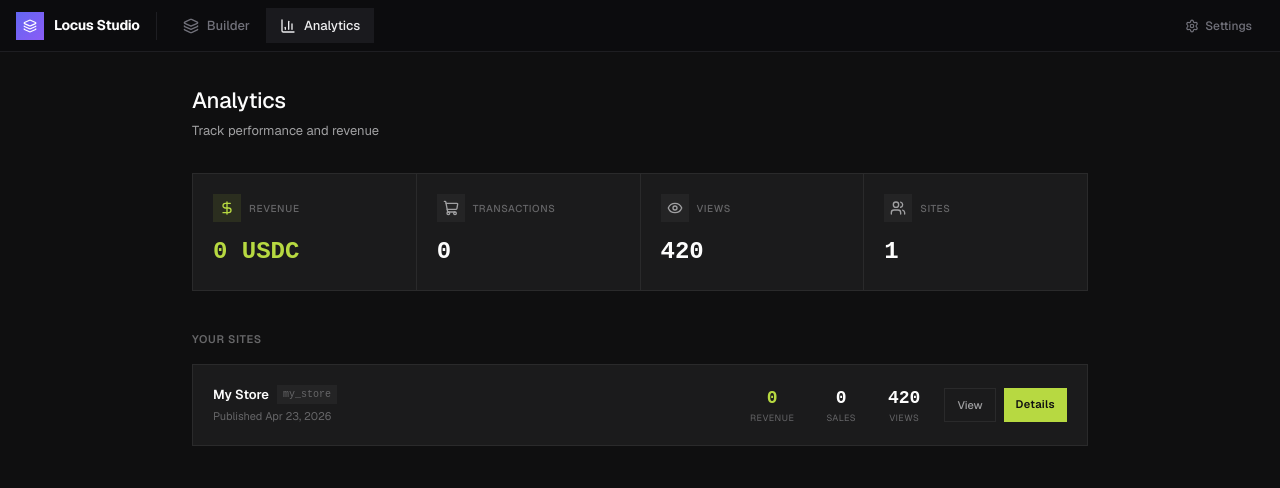
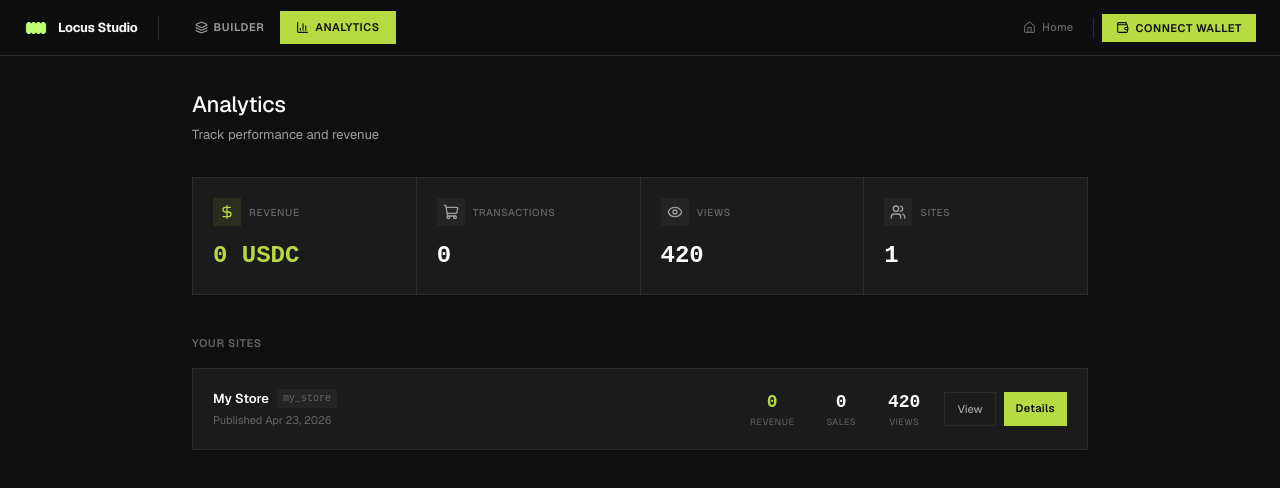
Before and after one commit to maulana-tech/buildwithlocus, a Next.js app: page /analytics in a window 1280 px wide. Shown: the top 488 px of the page. Built offline with nearby package versions, Linux system fonts and the light colour scheme.

Commit message:
refactor(src/components/AppNavbar.tsx): auto update

```diff
--- a/src/components/AppNavbar.tsx
+++ b/src/components/AppNavbar.tsx
@@ -1,37 +1,107 @@
 'use client';
 
-import React from 'react';
+import React, { useState } from 'react';
 import Link from 'next/link';
+import Image from 'next/image';
 import { usePathname } from 'next/navigation';
-import { LayoutDashboard, BarChart3, Layers, Settings, LogOut } from 'lucide-react';
+import { BarChart3, Home, Layers, Wallet, ChevronDown, LogOut, Copy, ExternalLink } from 'lucide-react';
 
 const NAV_ITEMS = [
   { href: '/dashboard', label: 'Builder', icon: Layers },
   { href: '/analytics', label: 'Analytics', icon: BarChart3 },
 ];
 
+type WalletState = {
+  connected: boolean;
+  address: string;
+  balance: string;
+  loading: boolean;
+};
+
 export function AppNavbar() {
   const pathname = usePathname();
+  const [wallet, setWallet] = useState<WalletState>(() => {
+    if (typeof window === 'undefined') return { connected: false, address: '', balance: '', loading: false };
+    try {
+      const saved = localStorage.getItem('locus_wallet');
+      if (saved) {
+        const data = JSON.parse(saved);
+        return { connected: true, address: data.address, balance: data.balance, loading: false };
+      }
+    } catch {}
+    return { connected: false, address: '', balance: '', loading: false };
+  });
+  const [showDropdown, setShowDropdown] = useState(false);
+  const [showConnect, setShowConnect] = useState(false);
+  const [apiKey, setApiKey] = useState('');
+
+  const connectWallet = async () => {
+    if (!apiKey.trim() || !apiKey.startsWith('claw_')) {
+      alert('Please enter a valid Locus API key (starts with claw_)');
+      return;
+    }
+
+    setWallet(prev => ({ ...prev, loading: true }));
+
+    try {
+      const res = await fetch('/api/wallet', {
+        method: 'POST',
+        headers: { 'Content-Type': 'application/json' },
+        body: JSON.stringify({ apiKey }),
+      });
+
+      if (!res.ok) {
+        const err = await res.json();
+        throw new Error(err.error || 'Failed to connect');
+      }
+
+      const data = await res.json();
+      const walletData = { address: data.wallet_address, balance: data.balance };
+      localStorage.setItem('locus_wallet', JSON.stringify(walletData));
+      localStorage.setItem('locus_api_key', apiKey);
+      setWallet({ connected: true, ...walletData, loading: false });
+      setShowConnect(false);
+      setApiKey('');
+    } catch (err) {
+      alert(err instanceof Error ? err.message : 'Connection failed');
+      setWallet(prev => ({ ...prev, loading: false }));
+    }
+  };
+
+  const disconnect = () => {
+    localStorage.removeItem('locus_wallet');
+    localStorage.removeItem('locus_api_key');
+    setWallet({ connected: false, address: '', balance: '', loading: false });
+    setShowDropdown(false);
+  };
+
+  const shortenAddress = (addr: string) => {
+    if (addr.length <= 12) return addr;
+    return addr.slice(0, 6) + '...' + addr.slice(-4);
+  };
 
   return (
+    <>
       <nav style={{
-      height: '52px',
-      borderBottom: '1px solid #1e1e22',
-      background: '#0c0c0e',
+        height: '56px',
+        borderBottom: '1px solid #2a2a2b',
+        background: 'rgba(15, 15, 16, 0.7)',
+        backdropFilter: 'blur(16px)',
+        WebkitBackdropFilter: 'blur(16px)',
         display: 'flex',
         alignItems: 'center',
-      padding: '0 16px',
-      gap: '8px',
+        padding: '0 24px',
+        gap: 0,
         flexShrink: 0,
+        position: 'relative',
+        zIndex: 50,
       }}>
-      <div style={{ display: 'flex', alignItems: 'center', gap: '10px', paddingRight: '16px', borderRight: '1px solid #1e1e22', marginRight: '4px' }}>
-        <div style={{ width: '28px', height: '28px', borderRadius: '6px', background: 'linear-gradient(135deg, #6366f1, #8b5cf6)', display: 'flex', alignItems: 'center', justifyContent: 'center' }}>
-          <Layers size={14} color="#fff" />
-        </div>
-        <span style={{ fontWeight: 700, fontSize: '14px', letterSpacing: '-0.02em' }}>Locus Studio</span>
+        <div style={{ display: 'flex', alignItems: 'center', gap: '10px', paddingRight: '20px', borderRight: '1px solid #2a2a2b', marginRight: '20px' }}>
+          <Image src="/logo.png" alt="Locus" width={24} height={24} style={{ flexShrink: 0 }} />
+          <span style={{ fontWeight: 700, fontSize: '13px', letterSpacing: '-0.02em' }}>Locus Studio</span>
         </div>
 
-      <div style={{ display: 'flex', alignItems: 'center', gap: '2px' }}>
+        <div style={{ display: 'flex', alignItems: 'center', gap: 0 }}>
           {NAV_ITEMS.map((item) => {
             const isActive = pathname === item.href || pathname?.startsWith(item.href + '/');
             const Icon = item.icon;
@@ -42,18 +112,19 @@ export function AppNavbar() {
                 style={{
                   display: 'flex',
                   alignItems: 'center',
-                gap: '8px',
-                padding: '8px 14px',
-                borderRadius: '6px',
-                fontSize: '13px',
-                fontWeight: 500,
-                color: isActive ? '#ededef' : '#71717a',
-                background: isActive ? '#1a1a1e' : 'transparent',
+                  gap: '6px',
+                  padding: '8px 16px',
+                  fontSize: '11px',
+                  fontWeight: 600,
+                  color: isActive ? '#0f0f10' : '#a0a0a2',
+                  background: isActive ? '#b7d941' : 'transparent',
                   textDecoration: 'none',
-                transition: 'all 0.15s ease',
+                  letterSpacing: '0.05em',
+                  textTransform: 'uppercase',
+                  transition: 'color 0.15s ease',
                 }}
               >
-              <Icon size={16} />
+                <Icon size={13} />
                 {item.label}
               </Link>
             );
@@ -70,17 +141,163 @@ export function AppNavbar() {
               alignItems: 'center',
               gap: '6px',
               padding: '7px 12px',
-            borderRadius: '6px',
-            fontSize: '12px',
+              fontSize: '11px',
               fontWeight: 500,
-            color: '#71717a',
+              color: '#666668',
               textDecoration: 'none',
+              letterSpacing: '0.03em',
             }}
           >
-          <Settings size={14} />
-          Settings
+            <Home size={13} />
+            Home
           </Link>
+
+          <div style={{ width: '1px', height: '20px', background: '#2a2a2b' }} />
+
+          {wallet.connected ? (
+            <div style={{ position: 'relative' }}>
+              <button
+                onClick={() => setShowDropdown(!showDropdown)}
+                style={{
+                  display: 'flex',
+                  alignItems: 'center',
+                  gap: '8px',
+                  padding: '6px 12px',
+                  background: '#1b1b1c',
+                  border: '1px solid #2a2a2b',
+                  color: '#fdfdfd',
+                  fontSize: '12px',
+                  cursor: 'pointer',
+                  fontFamily: 'monospace',
+                }}
+              >
+                <div style={{ width: '6px', height: '6px', background: '#b7d941' }} />
+                <span>{shortenAddress(wallet.address)}</span>
+                <span style={{ color: '#b7d941', fontSize: '11px' }}>{wallet.balance} USDC</span>
+                <ChevronDown size={12} color="#666668" />
+              </button>
+
+              {showDropdown && (
+                <div style={{
+                  position: 'absolute',
+                  top: '100%',
+                  right: 0,
+                  marginTop: '4px',
+                  background: '#1b1b1c',
+                  border: '1px solid #2a2a2b',
+                  minWidth: '240px',
+                  zIndex: 100,
+                }}>
+                  <div style={{ padding: '12px 16px', borderBottom: '1px solid #2a2a2b' }}>
+                    <div style={{ fontSize: '10px', color: '#666668', textTransform: 'uppercase', letterSpacing: '0.06em', marginBottom: '4px' }}>Wallet</div>
+                    <div style={{ fontSize: '12px', fontFamily: 'monospace', color: '#a0a0a2', wordBreak: 'break-all' }}>{wallet.address}</div>
+                  </div>
+                  <div style={{ padding: '12px 16px', borderBottom: '1px solid #2a2a2b' }}>
+                    <div style={{ fontSize: '10px', color: '#666668', textTransform: 'uppercase', letterSpacing: '0.06em', marginBottom: '4px' }}>Balance</div>
+                    <div style={{ fontSize: '16px', fontWeight: 700, color: '#b7d941', fontFamily: 'monospace' }}>{wallet.balance} USDC</div>
+                  </div>
+                  <button
+                    onClick={() => { navigator.clipboard.writeText(wallet.address); }}
+                    style={{ display: 'flex', alignItems: 'center', gap: '8px', padding: '10px 16px', background: 'none', border: 'none', color: '#a0a0a2', fontSize: '12px', cursor: 'pointer', width: '100%', textAlign: 'left' }}
+                  >
+                    <Copy size={13} /> Copy Address
+                  </button>
+                  <a
+                    href={`https://basescan.org/address/${wallet.address}`}
+                    target="_blank"
+                    rel="noopener"
+                    style={{ display: 'flex', alignItems: 'center', gap: '8px', padding: '10px 16px', color: '#a0a0a2', fontSize: '12px', textDecoration: 'none' }}
+                  >
+                    <ExternalLink size={13} /> View on BaseScan
+                  </a>
+                  <button
+                    onClick={disconnect}
+                    style={{ display: 'flex', alignItems: 'center', gap: '8px', padding: '10px 16px', background: 'none', border: 'none', borderTop: '1px solid #2a2a2b', color: '#ef4444', fontSize: '12px', cursor: 'pointer', width: '100%', textAlign: 'left' }}
+                  >
+                    <LogOut size={13} /> Disconnect
+                  </button>
+                </div>
+              )}
+            </div>
+          ) : (
+            <button
+              onClick={() => setShowConnect(true)}
+              style={{
+                display: 'flex',
+                alignItems: 'center',
+                gap: '6px',
+                padding: '7px 14px',
+                background: '#b7d941',
+                border: 'none',
+                color: '#0f0f10',
+                fontSize: '11px',
+                fontWeight: 600,
+                cursor: 'pointer',
+                letterSpacing: '0.05em',
+                textTransform: 'uppercase',
+              }}
+            >
+              <Wallet size={13} />
+              Connect Wallet
+            </button>
+          )}
         </div>
       </nav>
+
+      {showConnect && (
+        <div
+          style={{ position: 'fixed', inset: 0, background: 'rgba(0,0,0,0.5)', backdropFilter: 'blur(4px)', zIndex: 100, display: 'flex', alignItems: 'center', justifyContent: 'center' }}
+          onClick={() => setShowConnect(false)}
+        >
+          <div
+            style={{ background: '#1b1b1c', border: '1px solid #2a2a2b', maxWidth: '420px', width: '100%', margin: '16px' }}
+            onClick={(e) => e.stopPropagation()}
+          >
+            <div style={{ padding: '20px 24px', borderBottom: '1px solid #2a2a2b' }}>
+              <h2 style={{ fontSize: '17px', fontWeight: 600, letterSpacing: '-0.005em' }}>Connect Locus Wallet</h2>
+              <p style={{ fontSize: '13px', color: '#a0a0a2', marginTop: '4px', lineHeight: 1.55 }}>Enter your Locus API key to connect your wallet and start accepting payments.</p>
+            </div>
+            <div style={{ padding: '24px' }}>
+              <label style={{ fontSize: '10px', color: '#666668', textTransform: 'uppercase', letterSpacing: '0.06em', fontWeight: 500, display: 'block', marginBottom: '8px' }}>API Key</label>
+              <input
+                type="password"
+                value={apiKey}
+                onChange={(e) => setApiKey(e.target.value)}
+                placeholder="claw_dev_..."
+                style={{
+                  width: '100%',
+                  background: '#0f0f10',
+                  border: '1px solid #2a2a2b',
+                  padding: '10px 14px',
+                  color: '#fdfdfd',
+                  fontSize: '13px',
+                  fontFamily: 'monospace',
+                  outline: 'none',
+                }}
+                onKeyDown={(e) => e.key === 'Enter' && connectWallet()}
+              />
+              <p style={{ fontSize: '11px', color: '#666668', marginTop: '8px', lineHeight: 1.5 }}>
+                Get your API key from <a href="https://app.paywithlocus.com" target="_blank" rel="noopener" style={{ color: '#b7d941', textDecoration: 'none' }}>app.paywithlocus.com</a>
+              </p>
+            </div>
+            <div style={{ padding: '16px 24px', borderTop: '1px solid #2a2a2b', display: 'flex', justifyContent: 'flex-end', gap: '8px' }}>
+              <button
+                onClick={() => setShowConnect(false)}
+                style={{ padding: '8px 16px', background: 'transparent', border: '1px solid #2a2a2b', color: '#a0a0a2', fontSize: '12px', cursor: 'pointer' }}
+              >
+                Cancel
+              </button>
+              <button
+                onClick={connectWallet}
+                disabled={wallet.loading || !apiKey.trim()}
+                style={{ padding: '8px 16px', background: '#b7d941', border: 'none', color: '#0f0f10', fontSize: '12px', fontWeight: 600, cursor: wallet.loading ? 'wait' : 'pointer', letterSpacing: '0.03em' }}
+              >
+                {wallet.loading ? 'Connecting...' : 'Connect'}
+              </button>
+            </div>
+          </div>
+        </div>
+      )}
+    </>
   );
 }
```
Lines whose indentation alone changed are shown as unchanged.
